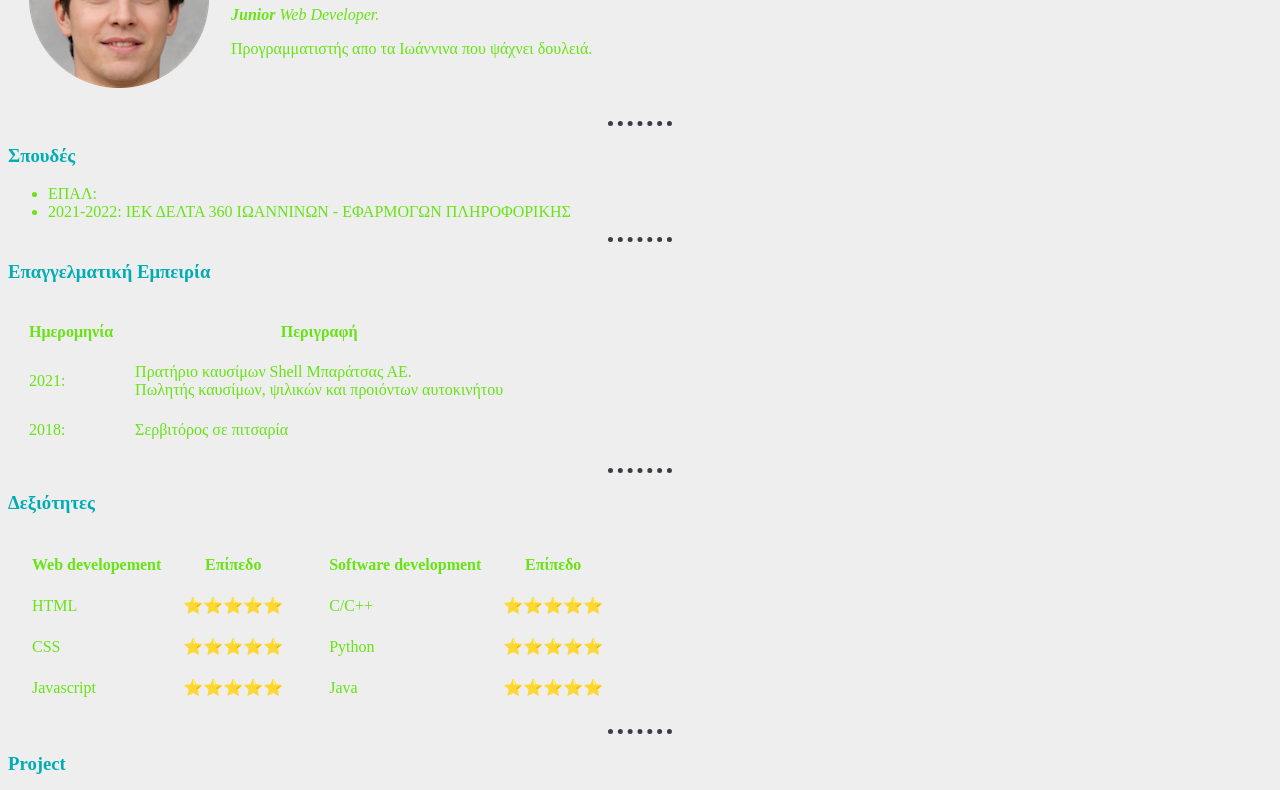
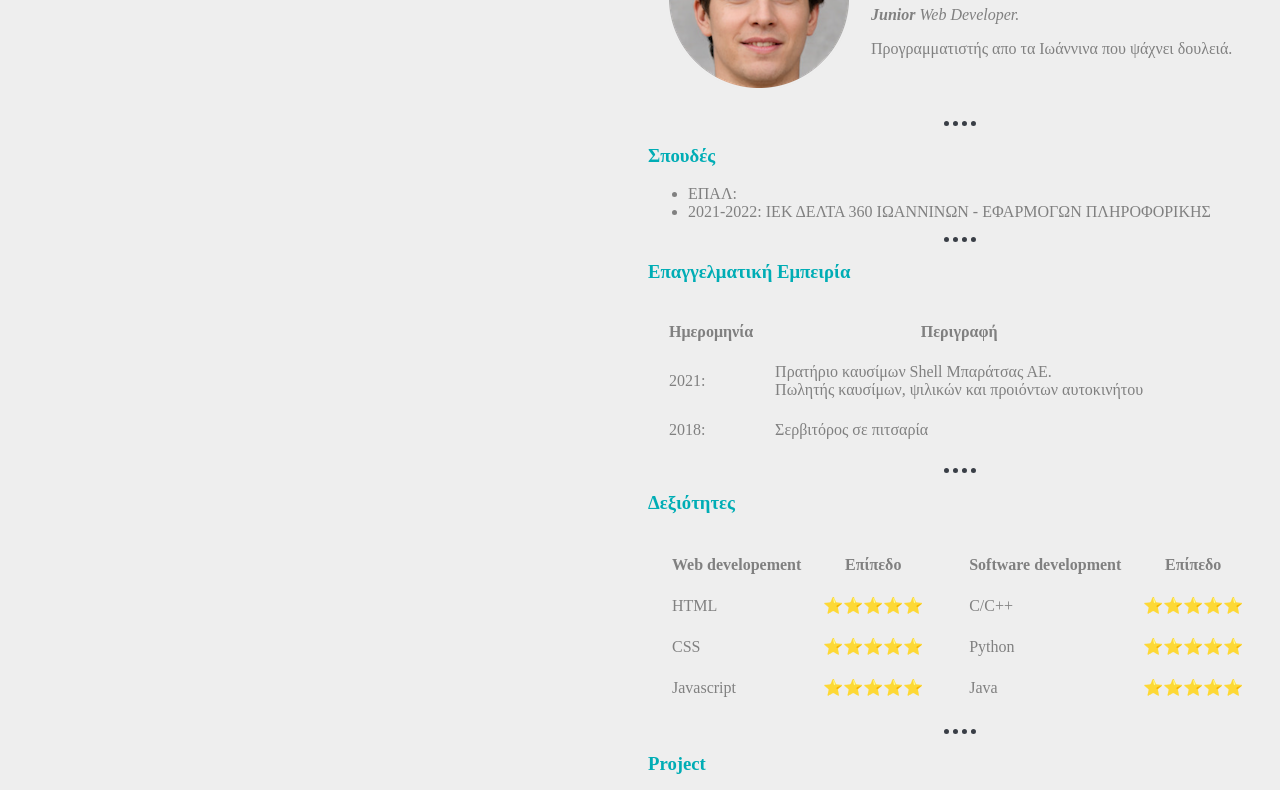
Before and after one commit to Matthaios-Bobolis/CV, a plain HTML site: page index.html in a window 1280 px wide. Shown: the part 121-911 px from the top of the page. Drawn offline with Linux system fonts and the light colour scheme.

Commit message:
Update style.css

```diff
--- a/css/style.css
+++ b/css/style.css
@@ -1,6 +1,7 @@
 body {
   background-color: #eeeeee;
-  color: #67e413;
+  color: gray;
+  padding-left: 50%;
 }
 
 hr {
```
